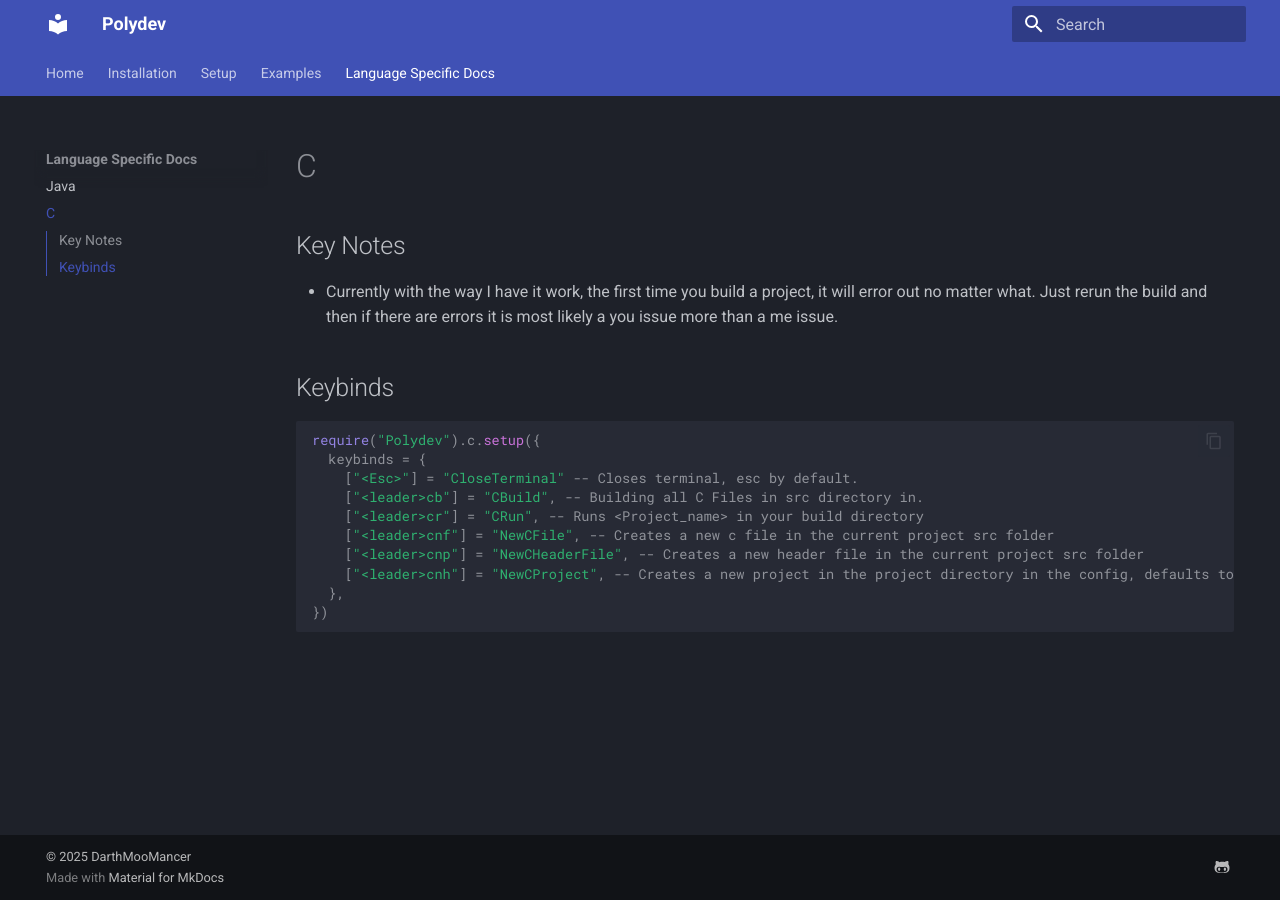
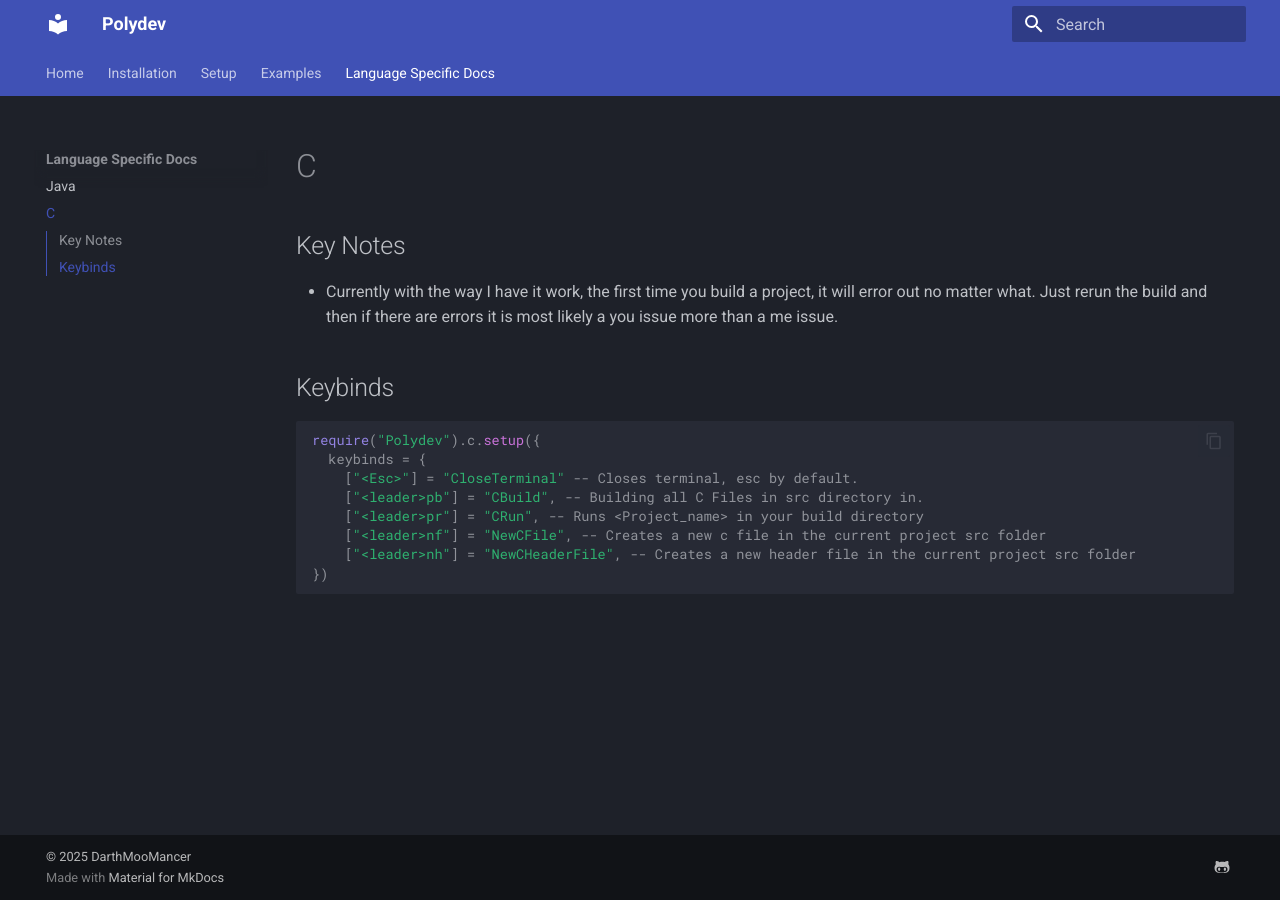
Before and after one commit to DarthMooMancer/Polydev, an MkDocs documentation site: the page built from docs/languages/c.md, in a window 1280 px wide. Built offline with MkDocs 1.6.1 and Material for MkDocs 9.7.7, drawn with Linux system fonts in a browser that asks for light colours.

Commit message:
Update c.md

````diff
--- a/docs/languages/c.md
+++ b/docs/languages/c.md
@@ -6,11 +6,9 @@
 require("Polydev").c.setup({
   keybinds = {
     ["<Esc>"] = "CloseTerminal" -- Closes terminal, esc by default.
-    ["<leader>cb"] = "CBuild", -- Building all C Files in src directory in.
-    ["<leader>cr"] = "CRun", -- Runs <Project_name> in your build directory
-    ["<leader>cnf"] = "NewCFile", -- Creates a new c file in the current project src folder
-    ["<leader>cnp"] = "NewCHeaderFile", -- Creates a new header file in the current project src folder
-    ["<leader>cnh"] = "NewCProject", -- Creates a new project in the project directory in the config, defaults to ~/Projects/C unless project_root is set
-  },
+    ["<leader>pb"] = "CBuild", -- Building all C Files in src directory in.
+    ["<leader>pr"] = "CRun", -- Runs <Project_name> in your build directory
+    ["<leader>nf"] = "NewCFile", -- Creates a new c file in the current project src folder
+    ["<leader>nh"] = "NewCHeaderFile", -- Creates a new header file in the current project src folder
 })
 ```
````
